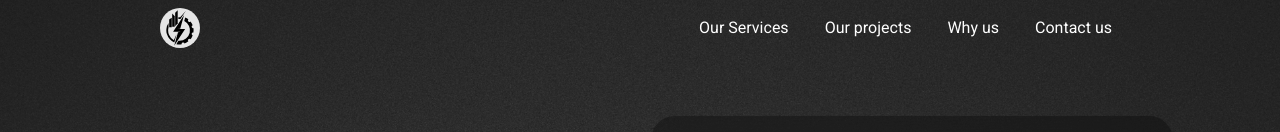
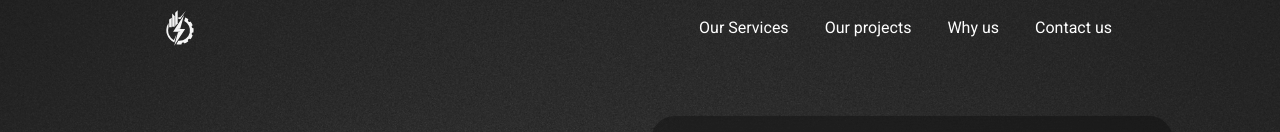
Before and after one commit to systematicRealm/trust, a React (Create React App) app: page / in a window 1280 px wide. Shown: the top 132 px of the page. Built offline with nearby package versions, Linux system fonts and the light colour scheme; the HTML template or start-up script is replaced by a standard one.

Commit message:
Enhanced Logo and Navbar Behavior

```diff
--- /dev/null
+++ b/src/components/01_head/Header.css
@@ -0,0 +1,4 @@
+#logo {
+  filter: invert(100%) sepia(46%) saturate(35%) hue-rotate(178deg)
+    brightness(111%) contrast(92%);
+}
--- a/src/components/01_head/Header.js
+++ b/src/components/01_head/Header.js
@@ -1,5 +1,6 @@
 import React, { useEffect, useRef } from "react";
 import logo from "./assets/logo.svg";
+import './Header.css'
 
 export default function Header() {
   const scrollToTop = () => window.scrollTo({ top: 0, behavior: "smooth" });
@@ -8,7 +9,7 @@ export default function Header() {
     // create a function to handle the scroll event
     const handleScroll = () => {
       console.log(window.scrollY);
-      if (window.scrollY > 120) {
+      if (window.scrollY > 220) {
         // if the scroll is greater than 120px
         header.current.classList.add("bg-neutral-900"); // add the class to the header
         header.current.classList.remove("absolute"); // remove the class from the header to make it fixed (like floating on top of the page)
@@ -29,14 +30,14 @@ export default function Header() {
   return (
     <div
       ref={header}
-      className="absolute top-0 flex items-center justify-center w-full py-2 text-white transition-all z-40 duration-500"
+      className="absolute top-0 z-40 flex items-center justify-center w-full py-2 text-white transition-all duration-500"
     >
       <div className="flex items-center justify-between w-3/4">
         <div
           onClick={scrollToTop}
-          className="flex items-center justify-center w-10 transition-colors duration-300 bg-neutral-200 hover:bg-neutral-200 rounded-full cursor-pointer"
+          className="flex items-center justify-center w-10 transition-colors duration-300 rounded-full cursor-pointer"
         >
-          <img className="w-full" src={logo} alt="trust logo" />
+          <img className="w-full" src={logo} alt="trust logo" id="logo" />
         </div>
 
         <div className="flex items-center justify-center gap-5 font-normal">
@@ -48,7 +49,7 @@ export default function Header() {
           ].map((item, index) => (
             <span key={index}>
               <a
-                className="transition-colors duration-300 hover:bg-neutral-200 px-2 rounded-3xl cursor-pointer py-2 hover:text-black"
+                className="px-2 py-2 transition-colors duration-300 cursor-pointer hover:bg-neutral-200 rounded-3xl hover:text-black"
                 href={item.href}
               >
                 {item.name}
```
